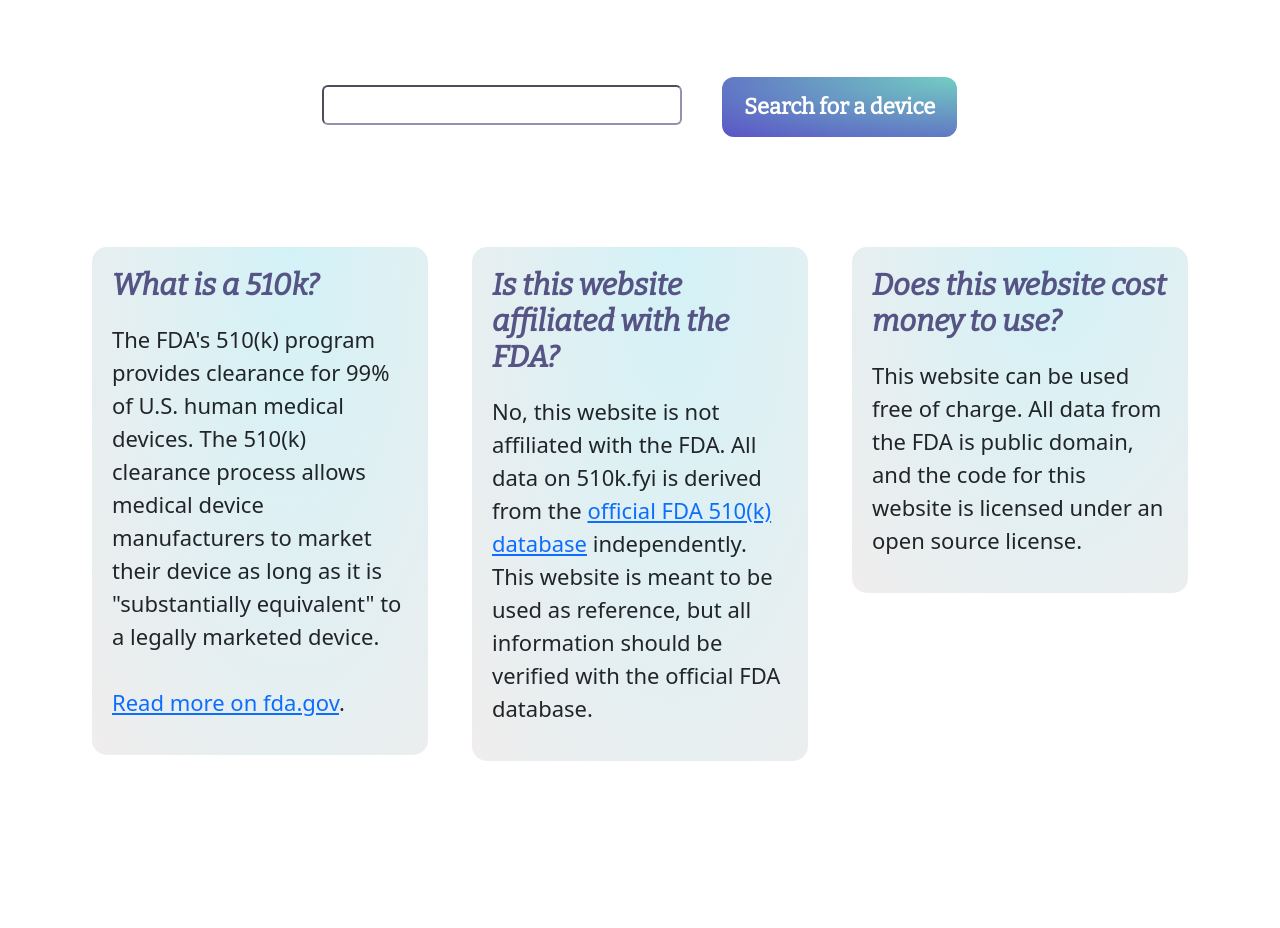
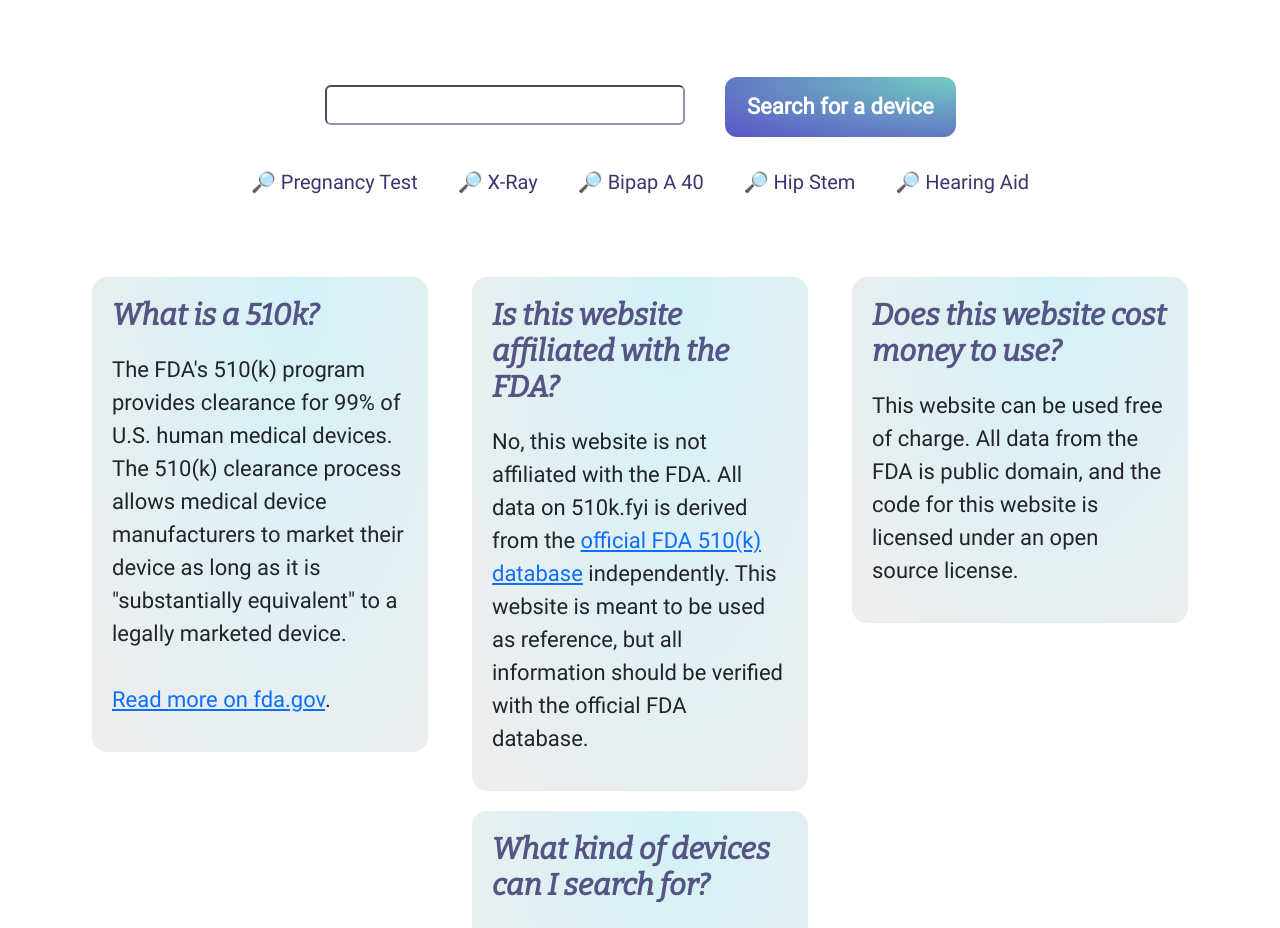
Before and after one commit to wcedmisten/510k.fyi, a Next.js app in the folder webapp/web/frontend/: page / in a window 1280 px wide. Shown: the part 220-1148 px from the top of the page. Before the commit the page ends 991 px from the top, so only its background shows below. Built offline with nearby package versions, Linux system fonts and the light colour scheme.

Commit message:
Add example buttons to landing page

```diff
--- a/webapp/web/frontend/pages/about/about.module.css
+++ b/webapp/web/frontend/pages/about/about.module.css
@@ -29,4 +29,5 @@
 
 .text {
   font-size: 18px;
+  font-family: 'Roboto';
 }
--- a/webapp/web/frontend/pages/index.tsx
+++ b/webapp/web/frontend/pages/index.tsx
@@ -5,8 +5,22 @@ import { NavBar } from '../components/Navbar';
 import { useState } from 'react';
 import { useRouter } from 'next/router';
 
+const ExampleButton = ({queryValue, setQueryValue}: {queryValue: string; setQueryValue: (e: any) => void}) => {
+    const router = useRouter();
+
+    return <button className={style.exampleButton} onClick={
+        (e) => {
+            e.preventDefault()
+            setQueryValue(queryValue)
+            setTimeout(() => {
+                router.push(`/search?q=${queryValue}`)
+              }, 500);
+        }
+    }>{queryValue}</button>
+}
+
 export const LandingPage = () => {
-    const [queryValue, setQueryValue] = useState();
+    const [queryValue, setQueryValue] = useState<string | undefined>();
     const router = useRouter();
     return <>
         <NavBar/>
@@ -21,6 +35,7 @@ export const LandingPage = () => {
                     <div className={style.searchButtonWrapper}>
                         <form>
                             <input className={style.searchInput}
+                                value={queryValue}
                                 onChange={(e) => setQueryValue(e.target.value as any)}
                             />
                             <input
@@ -37,6 +52,17 @@ export const LandingPage = () => {
                 </Col>
             </Row>
             <Row>
+                <Col>
+                    <div className={style.searchSuggestionsWrapper}>
+                        <ExampleButton queryValue='Pregnancy Test' setQueryValue={setQueryValue}/>
+                        <ExampleButton queryValue='X-Ray' setQueryValue={setQueryValue}/>
+                        <ExampleButton queryValue='Bipap A 40' setQueryValue={setQueryValue}/>
+                        <ExampleButton queryValue='Hip Stem' setQueryValue={setQueryValue}/>
+                        <ExampleButton queryValue='Hearing Aid' setQueryValue={setQueryValue}/>
+                    </div>
+                </Col>
+            </Row>
+            <Row className="justify-content-md-center">
                 <Col lg="4" sm="12">
                     <div className={style.questionWrapper}>
                         <b className={style.question}>What is a 510k?</b>
@@ -74,6 +100,17 @@ export const LandingPage = () => {
                         </p>
                     </div>
                 </Col>
+                <Col lg="4" sm="12">
+                    <div className={style.questionWrapper}>
+                        <b className={style.question}>What kind of devices can I search for?</b>
+                        <p className={style.answer}>
+                            The 510k program spans a wide array of device types: from hip replacements to latex gloves.
+                            The FDA maintains a list of product types at{' '}
+                            <a target="_blank" href="https://www.accessdata.fda.gov/scripts/cdrh/cfdocs/cfPCD/classification.cfm?start_search=1&submission_type_id=&devicename=&productcode=&deviceclass=&thirdparty=&panel=&regulationnumber=&implant_flag=&life_sustain_support_flag=&summary_malfunction_reporting=&sortcolumn=deviceclassdesc&pagenum=500">accessdata.fda.gov</a>.
+                            {' '}
+                        </p>
+                    </div>
+                </Col>
             </Row>
             {/* TODO: add screenshots */}
             {/* <Row>
--- a/webapp/web/frontend/pages/landing-page.module.css
+++ b/webapp/web/frontend/pages/landing-page.module.css
@@ -66,6 +66,7 @@
 .answer {
     margin-top: 20px;
     font-size: 22px;
+    font-family: 'Roboto';
 }
 
 .searchInput {
@@ -117,7 +118,7 @@
   white-space: nowrap;
   will-change: box-shadow,transform;
   font-size: 22px;
-  font-family: 'Bitter';
+  font-family: 'Roboto';
   font-weight:700;
 }
 
@@ -133,8 +134,28 @@
 
 .searchButtonWrapper {
     text-align: center;
-    margin-bottom: 100px;
     margin-top: 50px;
+}
+
+.searchSuggestionsWrapper {
+  margin-top: 10px;
+  margin-bottom: 50px;
+  display:flex;
+  flex-wrap: wrap;
+  justify-content: center;
+}
+
+.exampleButton {
+  all: unset;
+  margin: 20px;
+  font-size: 20px;
+  color: var(--Blue600);
+  font-weight: 500;
+  font-family: 'Roboto';
+}
+
+.exampleButton::before {
+  content: "🔎 ";
 }
 
 @media only screen and (max-width: 600px) {
--- a/webapp/web/frontend/pages/search/index.tsx
+++ b/webapp/web/frontend/pages/search/index.tsx
@@ -61,8 +61,6 @@ export const DeviceGraph = () => {
 
     const searchParams = useSearchParams()
 
-    const search = searchParams.get('q')
-
     useEffect(() => {if (searchParams.has('q')) {searchForNodes(searchParams.get('q') || "")}}, [searchParams])
 
     return <>
@@ -84,7 +82,7 @@ export const DeviceGraph = () => {
                     </thead>
                     <tbody>
                         {searchResults.map(node => {
-                            return <tr className={style.tableRow} onClick={
+                            return <tr key={node.id} className={style.tableRow} onClick={
                                 (e: any) => {
                                     e.preventDefault()
                                     router.push(`/devices?id=${node.id}`)
--- a/webapp/web/frontend/styles/globals.css
+++ b/webapp/web/frontend/styles/globals.css
@@ -21,3 +21,8 @@
   font-weight: 400;
   font-style: bold;
 }
+
+@font-face {
+  font-family: 'Roboto';
+  src: url('/fonts/Roboto-Regular.ttf');
+}
```
Also changed, not shown: webapp/web/frontend/pages/devices/index.tsx (+9 -6 lines), webapp/web/frontend/public/fonts/Roboto-Regular.ttf (added).
